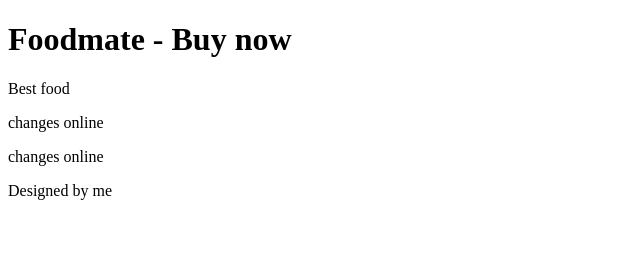
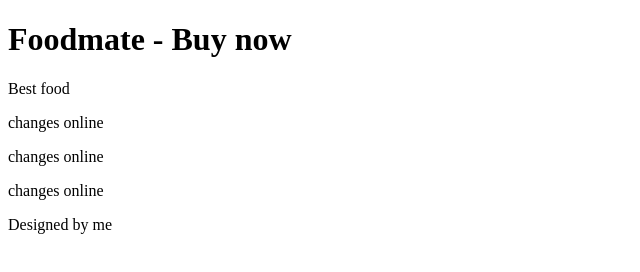
Before and after one commit to dianasofiaqui/foodmate, a plain HTML site: page index.html in a window 1280 px wide. Shown: the whole page, without its empty margins (0-640 px from the left). Drawn offline with Linux system fonts and the light colour scheme.

Commit message:
+para index

```diff
--- a/index.html
+++ b/index.html
@@ -10,6 +10,7 @@
     <p>Best food</p>
     <p>changes online</p>
     <p>changes online</p>
+    <p>changes online</p>
     <footer>Designed by me</footer>
 </body>
 </html>
```
